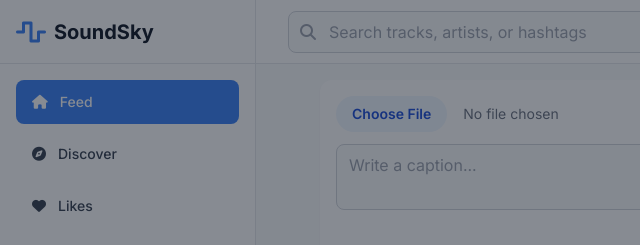
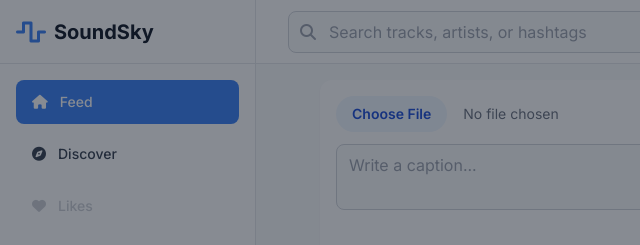
Before and after one commit to soundskycloud/soundSky, a plain HTML site: page index.html in a window 1280 px wide. Shown: the top 245 px of the page, 0-640 px from the left. Drawn offline with nearby package versions, Linux system fonts and the light colour scheme.

Commit message:
Disable button

```diff
--- a/index.html
+++ b/index.html
@@ -150,7 +150,7 @@
                             <i class="fas fa-compass mr-3"></i>
                             Discover
                         </a>
-                        <a href="#" id="nav-likes" class="flex items-center px-4 py-3 text-sm font-medium text-gray-700 hover:bg-gray-100 rounded-lg">
+                        <a href="#" id="nav-likes" class="flex items-center px-4 py-3 text-sm font-medium text-gray-400 opacity-50 cursor-not-allowed rounded-lg" tabindex="-1" aria-disabled="true">
                             <i class="fas fa-heart mr-3"></i>
                             Likes
                         </a>
```
